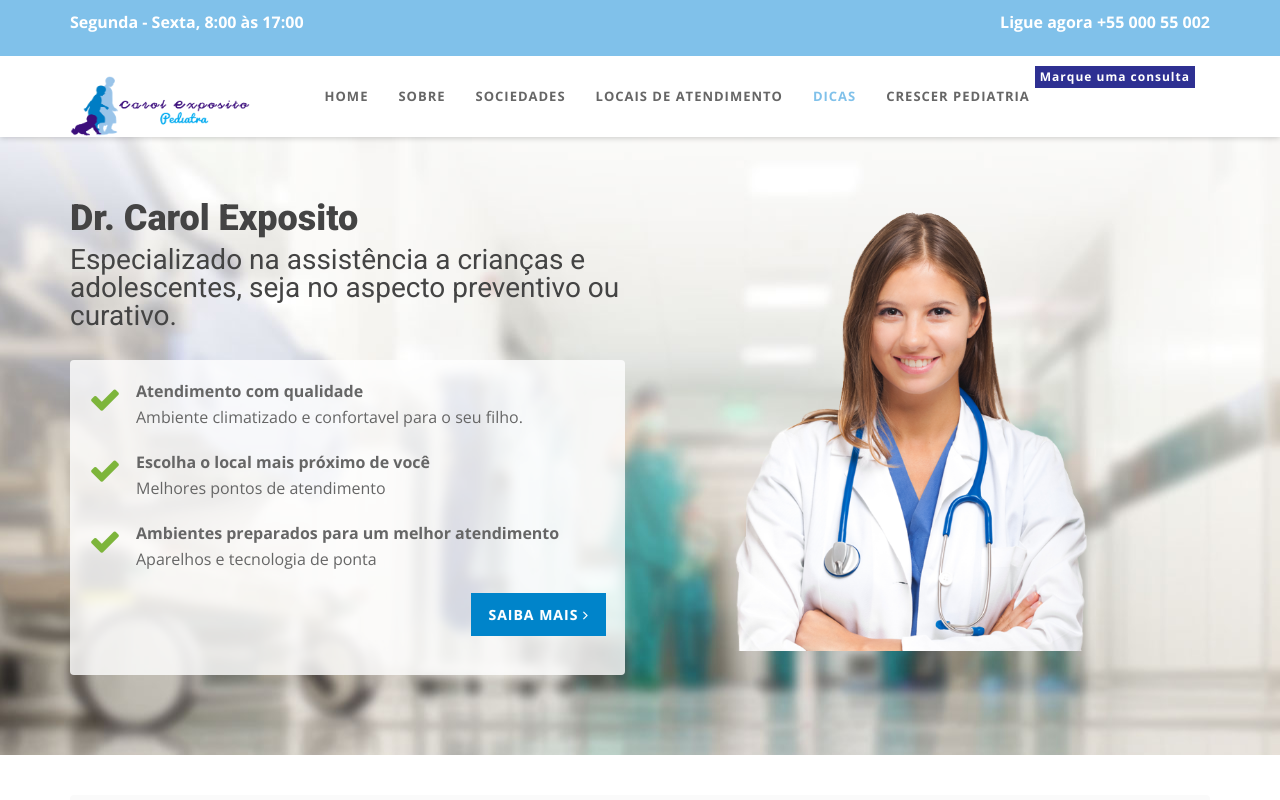
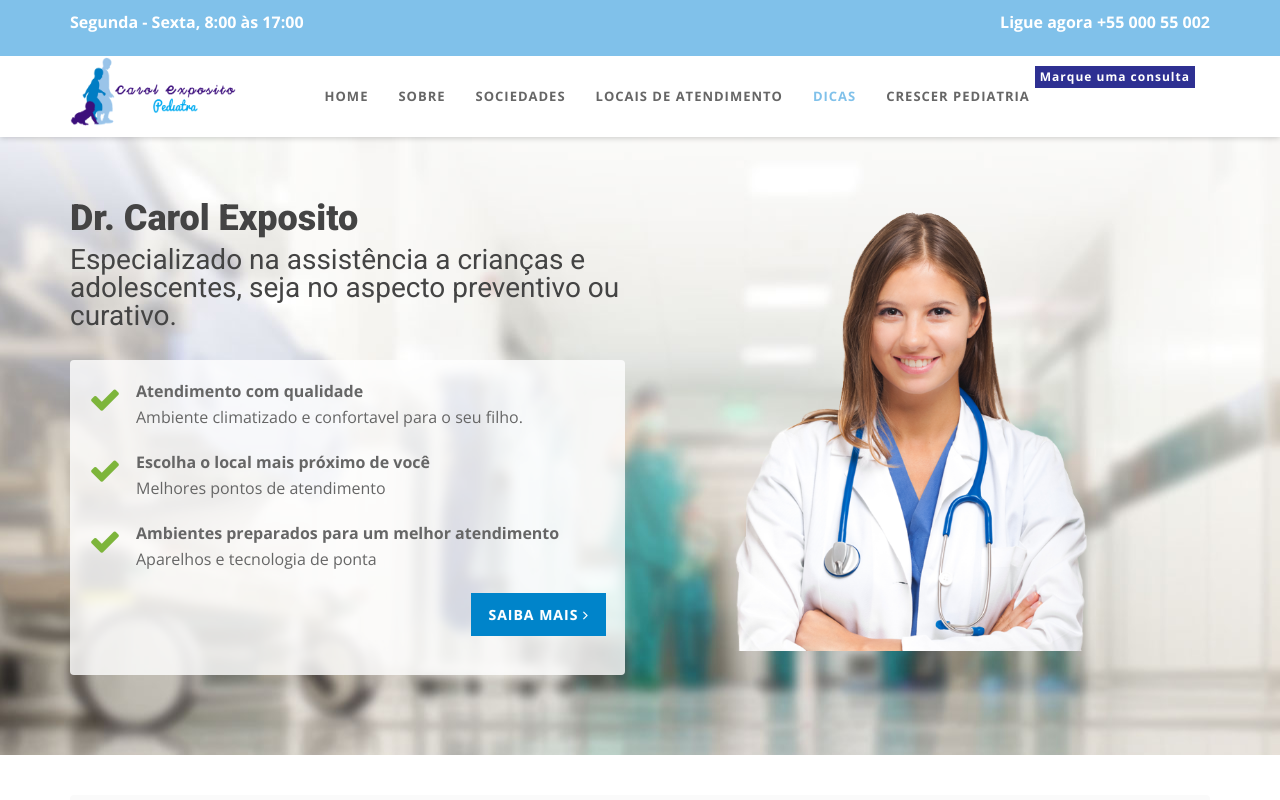
Before and after one commit to brunoamil/carolexposito, a plain HTML site: page index.html in a window 1280 px wide. Shown: the top 800 px of the page. Drawn offline with nearby package versions, Linux system fonts and the light colour scheme.

Commit message:
subindo a logo

```diff
--- a/index.html
+++ b/index.html
@@ -52,7 +52,7 @@
                     <i class="fa fa-bars"></i>
                 </button>
           <a class="navbar-brand" href="index.html">
-                    <img src="img/logo.png" alt=""  width="180" height="100" style="padding-bottom: 40px; top: 10px !Important;" />
+                    <img src="img/logo.png" alt="" style="width: 166px; height: 69px; top: -19px !important; position: relative;"   />
                 </a>
         </div>
 
```
